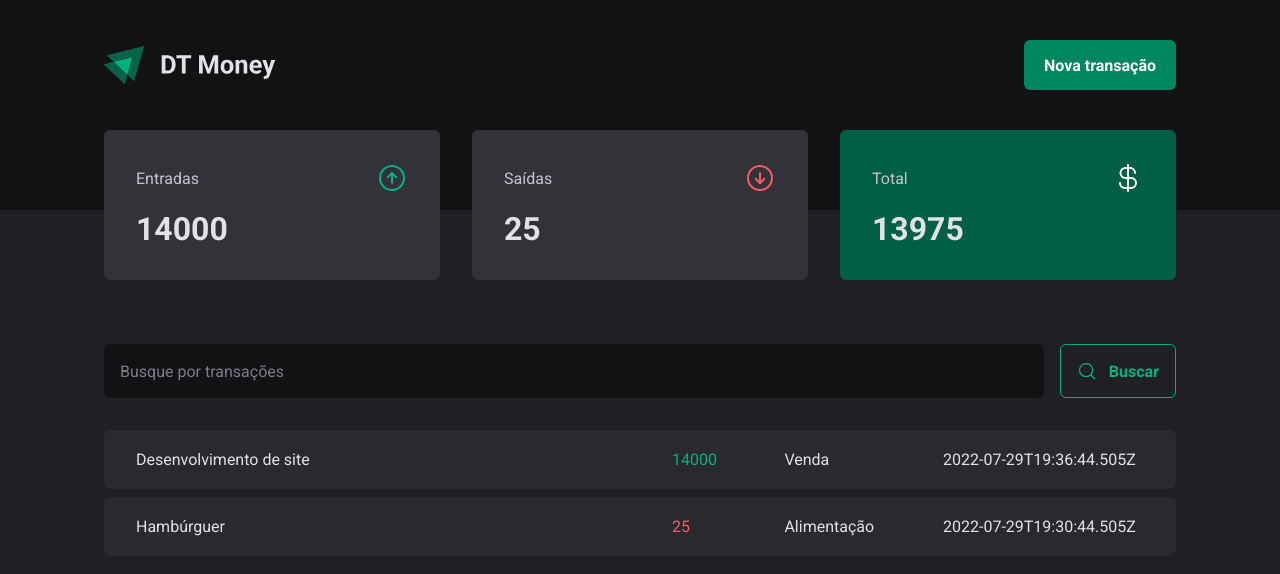
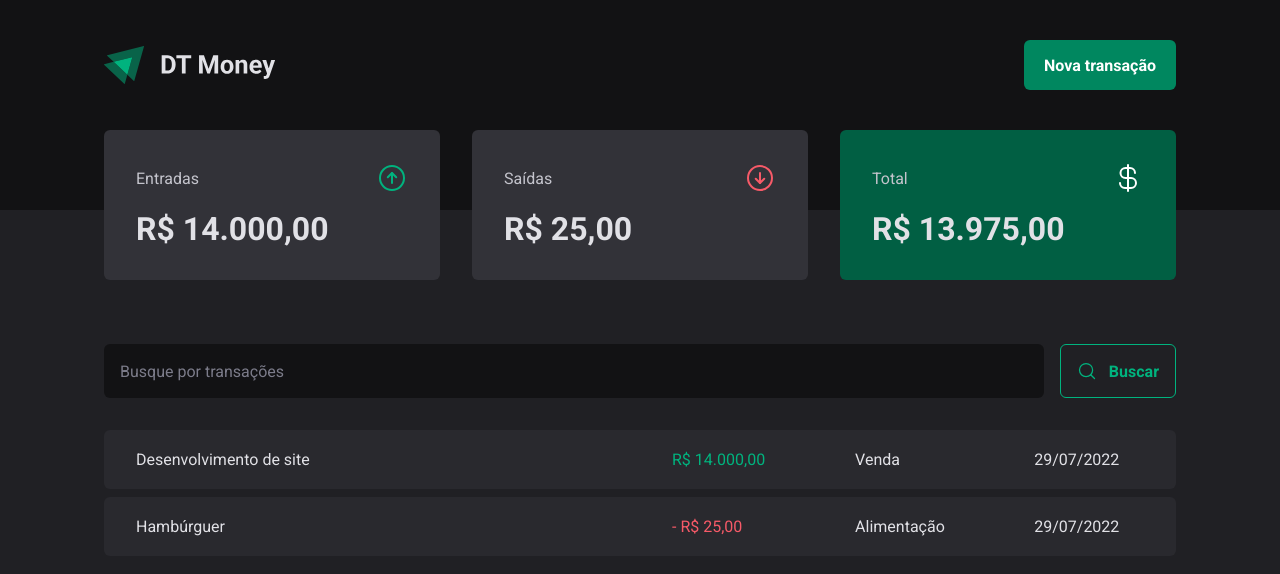
Before and after one commit to fescherer/project-studies, a React (Vite) app in the folder rocketseat/rockeseat-bootcamp/reactjs/03-DT-money/: page / in a window 1280 px wide. Shown: the top 574 px of the page. Built offline with nearby package versions, Linux system fonts and the light colour scheme; data requests are answered from the project's data file.

Commit message:
:sparkles: feat: transactions

```diff
--- a/rocketseat/rockeseat-bootcamp/reactjs/03-DT-money/src/components/Summary/index.tsx
+++ b/rocketseat/rockeseat-bootcamp/reactjs/03-DT-money/src/components/Summary/index.tsx
@@ -2,6 +2,7 @@
 import * as S from './styles'
 import { useContext } from 'react'
 import { TransactionsContext } from '../../contexts/TransactionsContext'
+import { priceFormatter } from '../../utils/formatter'
 
 export function Summary() {
   const { transactions } = useContext(TransactionsContext)
@@ -34,7 +35,7 @@
           <ArrowCircleUp size={32} color="#00b37e" />
         </header>
 
-        <strong>{summary.income}</strong>
+        <strong>{priceFormatter.format(summary.income)}</strong>
       </S.SummaryCard>
 
       <S.SummaryCard>
@@ -43,7 +44,7 @@
           <ArrowCircleDown size={32} color="#f75a68" />
         </header>
 
-        <strong>{summary.outcome}</strong>
+        <strong>{priceFormatter.format(summary.outcome)}</strong>
       </S.SummaryCard>
 
       <S.SummaryCard variant="green">
@@ -52,7 +53,7 @@
           <CurrencyDollar size={32} color="#fff" />
         </header>
 
-        <strong>{summary.total}</strong>
+        <strong>{priceFormatter.format(summary.total)}</strong>
       </S.SummaryCard>
     </S.SummaryContainer>
   )
--- a/rocketseat/rockeseat-bootcamp/reactjs/03-DT-money/src/pages/Transactions/index.tsx
+++ b/rocketseat/rockeseat-bootcamp/reactjs/03-DT-money/src/pages/Transactions/index.tsx
@@ -4,6 +4,7 @@
 import { SearchForm } from './components/SearchForm'
 import * as S from './styles'
 import { TransactionsContext } from '../../contexts/TransactionsContext'
+import { dateFormatter, priceFormatter } from '../../utils/formatter'
 
 export function Transactions() {
   const { transactions } = useContext(TransactionsContext)
@@ -23,11 +24,14 @@
                   <td width="50%">{transaction.description}</td>
                   <td>
                     <S.PriceHighlight variant={transaction.type}>
-                      {transaction.price}
+                      {transaction.type === 'outcome' && '- '}
+                      {priceFormatter.format(transaction.price)}
                     </S.PriceHighlight>
                   </td>
                   <td>{transaction.category}</td>
-                  <td>{transaction.createdAt}</td>
+                  <td>
+                    {dateFormatter.format(new Date(transaction.createdAt))}
+                  </td>
                 </tr>
               )
             })}
--- /dev/null
+++ b/rocketseat/rockeseat-bootcamp/reactjs/03-DT-money/src/utils/formatter.ts
@@ -0,0 +1,6 @@
+export const dateFormatter = new Intl.DateTimeFormat('pt-BR')
+
+export const priceFormatter = new Intl.NumberFormat('pt-BR', {
+  style: 'currency',
+  currency: 'BRL'
+})
```
